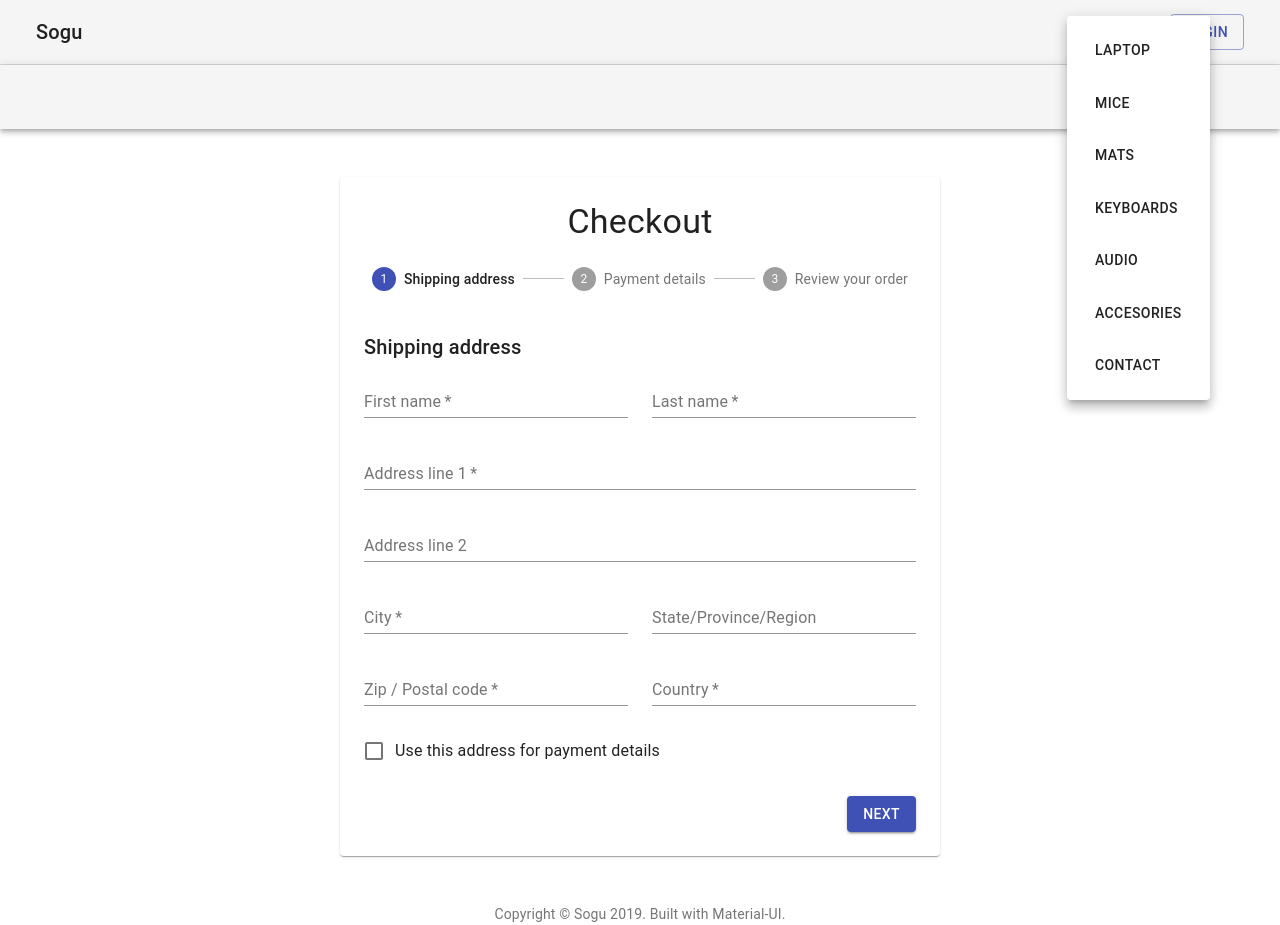
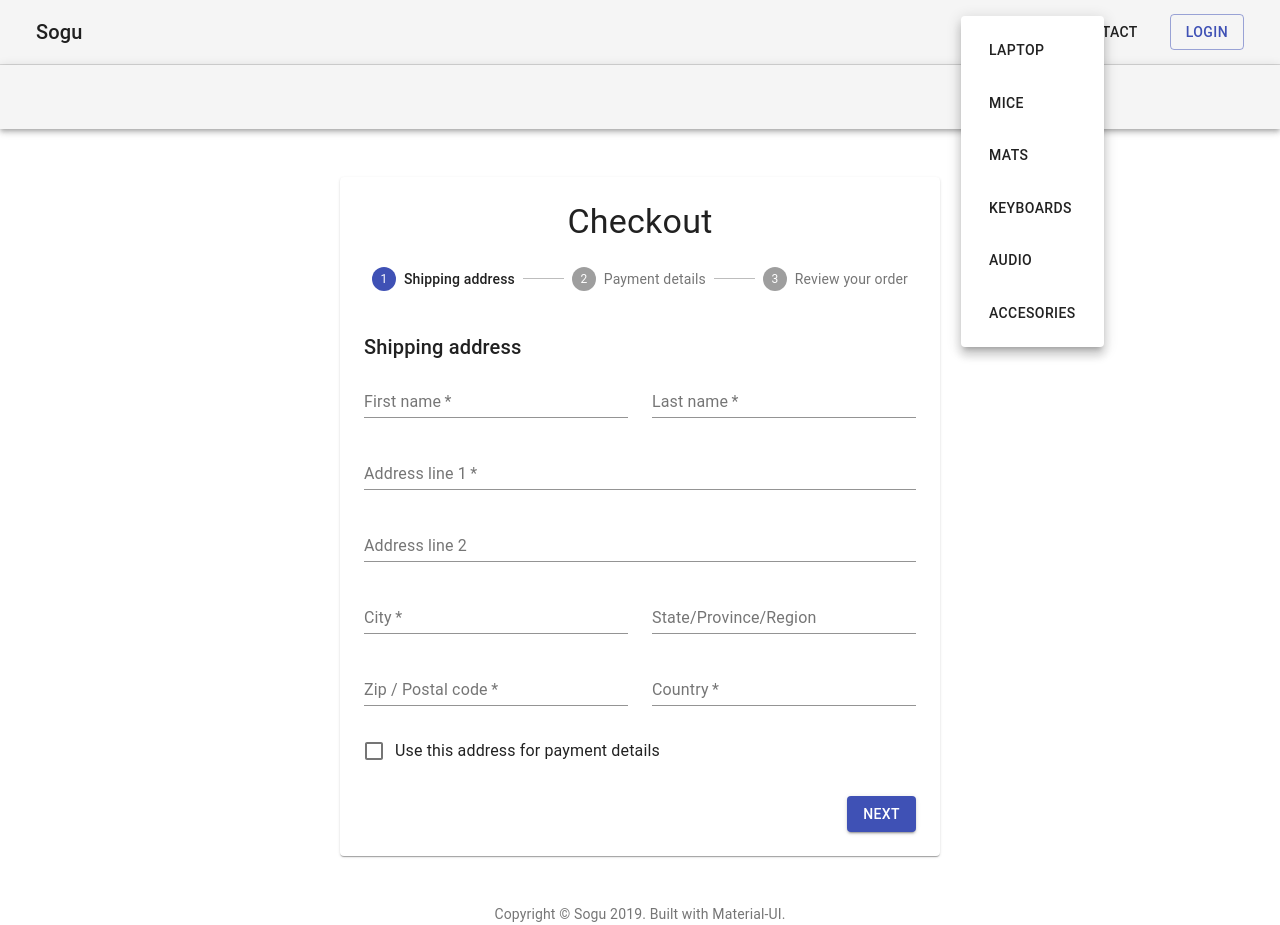
Before and after one commit to 4-guys/ShoppingCart, a React (Create React App) app in the folder client/: page /checkout in a window 1280 px wide. Both pictures are taken after a click on the button "PRODUCTS". Built offline with nearby package versions, Linux system fonts and the light colour scheme; what react-swipeable-views-utils would draw is missing.

Commit message:
add contact on navbar

```diff
--- a/client/src/component/Menu/index.js
+++ b/client/src/component/Menu/index.js
@@ -36,7 +36,7 @@ export default function SimpleMenu() {
         open={Boolean(anchorEl)}
         onClose={handleClose}
       >
-        <MenuItem onClick={handleClose} ><Link variant="button" color="textPrimary" href="/contact"  className={classes.link}>
+        <MenuItem onClick={handleClose} ><Link variant="button" color="textPrimary" href="/product"  className={classes.link}>
               Laptop
             </Link></MenuItem>        <MenuItem onClick={handleClose} ><Link variant="button" color="textPrimary" href="/product"  className={classes.link}>
               Mice
@@ -48,8 +48,6 @@ export default function SimpleMenu() {
               Audio
             </Link></MenuItem>        <MenuItem onClick={handleClose} ><Link variant="button" color="textPrimary" href="/product"  className={classes.link}>
               Accesories
-            </Link></MenuItem>        <MenuItem onClick={handleClose} ><Link variant="button" color="textPrimary" href="/product"  className={classes.link}>
-              Contact
             </Link></MenuItem>
       </Menu>
     </div>
--- a/client/src/component/NavBar/index.js
+++ b/client/src/component/NavBar/index.js
@@ -80,6 +80,9 @@ export default function Pricing() {
               Contact
             </Link> */}
           </nav>
+          <Button href="/login"  className={classes.link}>
+            Contact
+          </Button>
           <Button href="/login" color="primary" variant="outlined" className={classes.link}>
             Login
           </Button>
```
